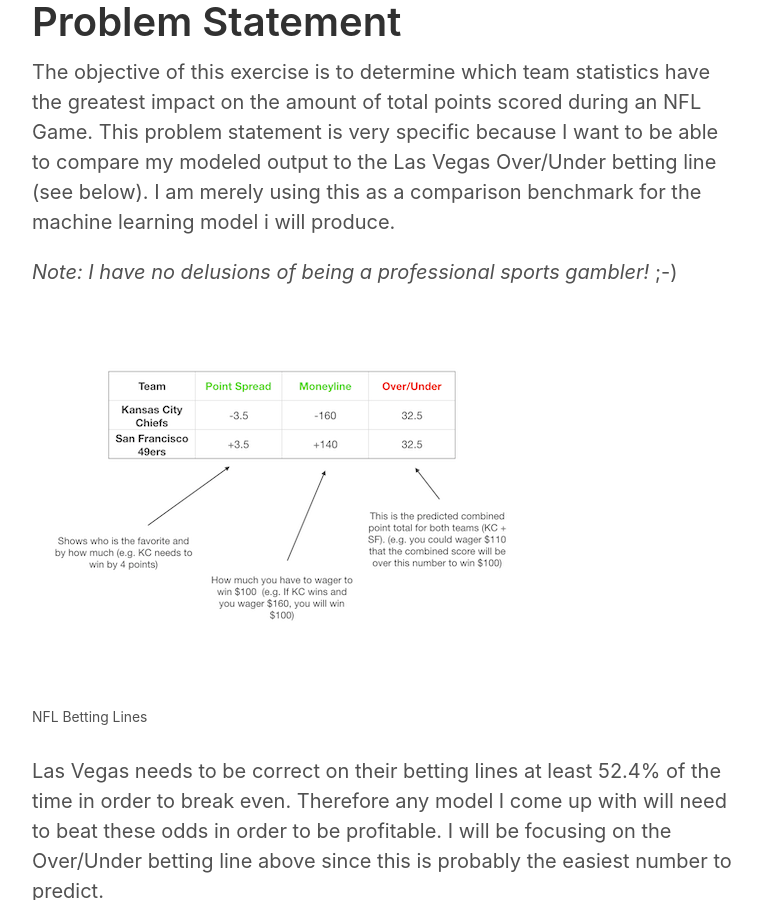
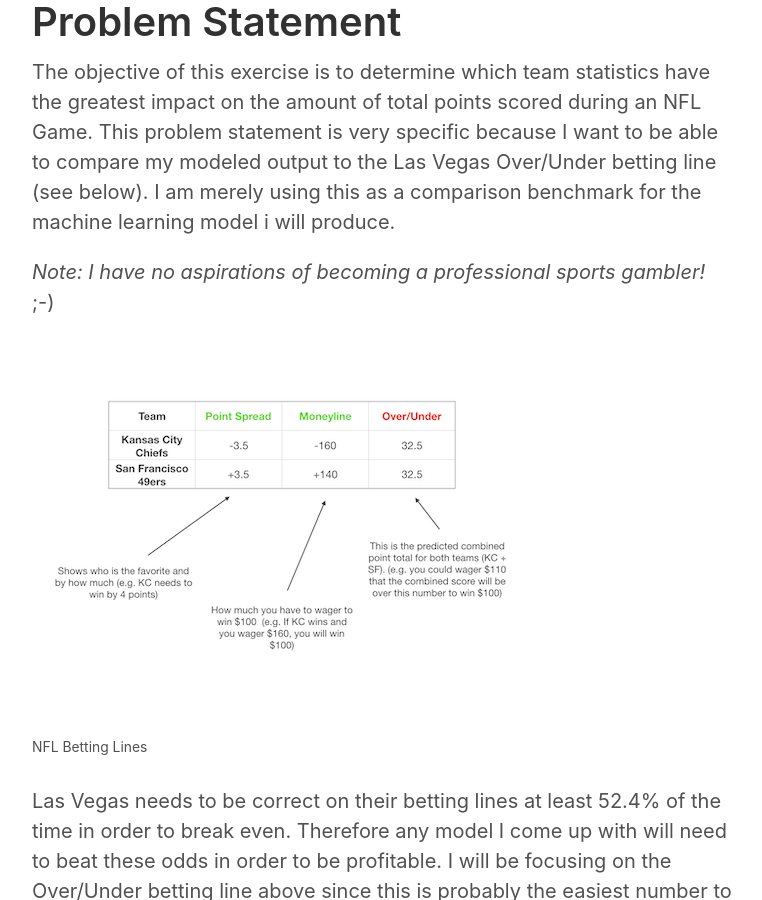
Before and after one commit to skhan-tech/skhan-tech.github.io, a Jekyll site: the page built from _posts/2020-01-24-Football-Statistics-Analysis.md, in a window 1280 px wide and 900 px high, scrolled down 1173 px. Shown: the whole window, without its empty margins (258-1020 px from the left). Built offline with Jekyll 4.4.1, drawn with Linux system fonts in a browser that asks for light colours; our own code applies the rules of GitHub Pages for plain Markdown files.

Commit message:
Update 2020-01-24-Football-Statistics-Analysis.md

```diff
--- a/_posts/2020-01-24-Football-Statistics-Analysis.md
+++ b/_posts/2020-01-24-Football-Statistics-Analysis.md
@@ -12,7 +12,7 @@ With the NFL conference championships now complete I thought it would be timely
 # Problem Statement
 The objective of this exercise is to determine which team statistics have the greatest impact on the amount of total points scored during an NFL Game. This problem statement is very specific because I want to be able to compare my modeled output to the Las Vegas Over/Under betting line (see below). I am merely using this as a comparison benchmark for the machine learning  model i will produce.
 
-*Note: I have no delusions of being a professional sports gambler!* ;-)
+*Note: I have no aspirations of becoming a professional sports gambler!* ;-)
 
 ![BettingLines]({{ site.url }}/images/betting-lines.png)
 
```
